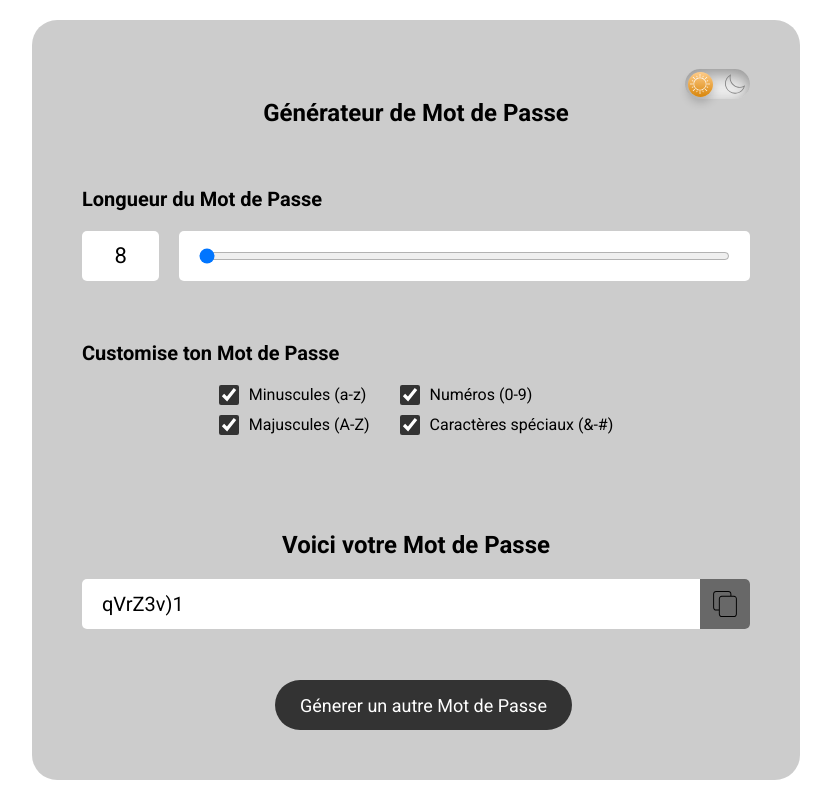
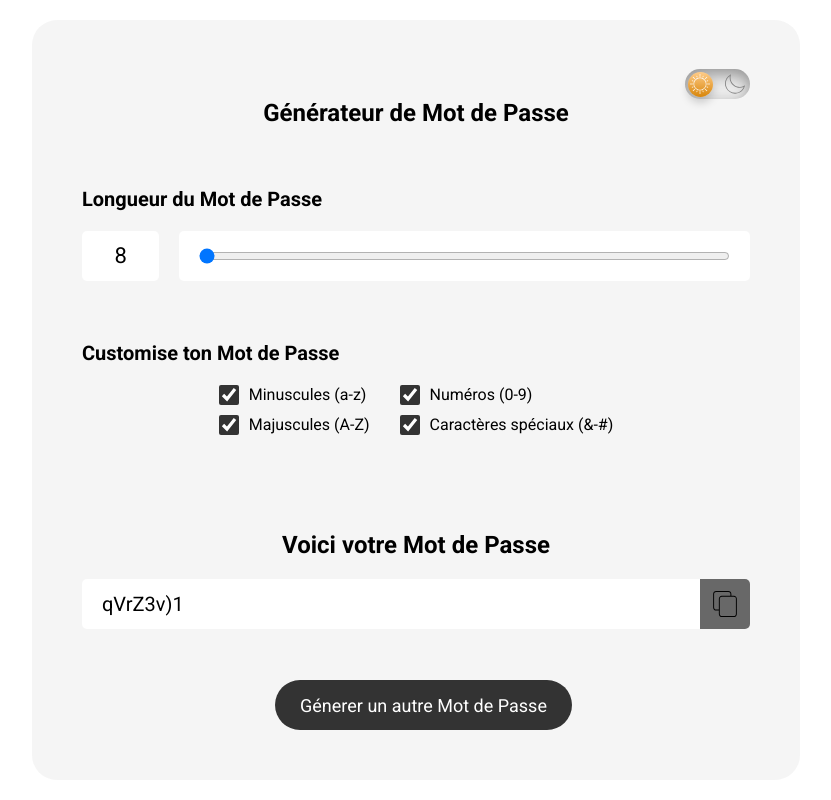
Before and after one commit to SEBonduel/password-gen, a React (Create React App) app: page / in a window 1280 px wide. Shown: the whole page, without its empty margins (224-1055 px from the left). Built offline with nearby package versions, Linux system fonts and the light colour scheme.

Commit message:
fix color

```diff
--- a/src/index.css
+++ b/src/index.css
@@ -2,7 +2,7 @@
   --body_background: white;
   --body_color: black;
   --link-color:#686868;
-  --container-color:rgba(0, 0, 0, 0.2);
+  --container-color:rgba(204, 204, 204, 0.2);
   --text-color:black;
   --text2-color:rgb(255, 255, 255);
   --btn-color: #333333;
```
